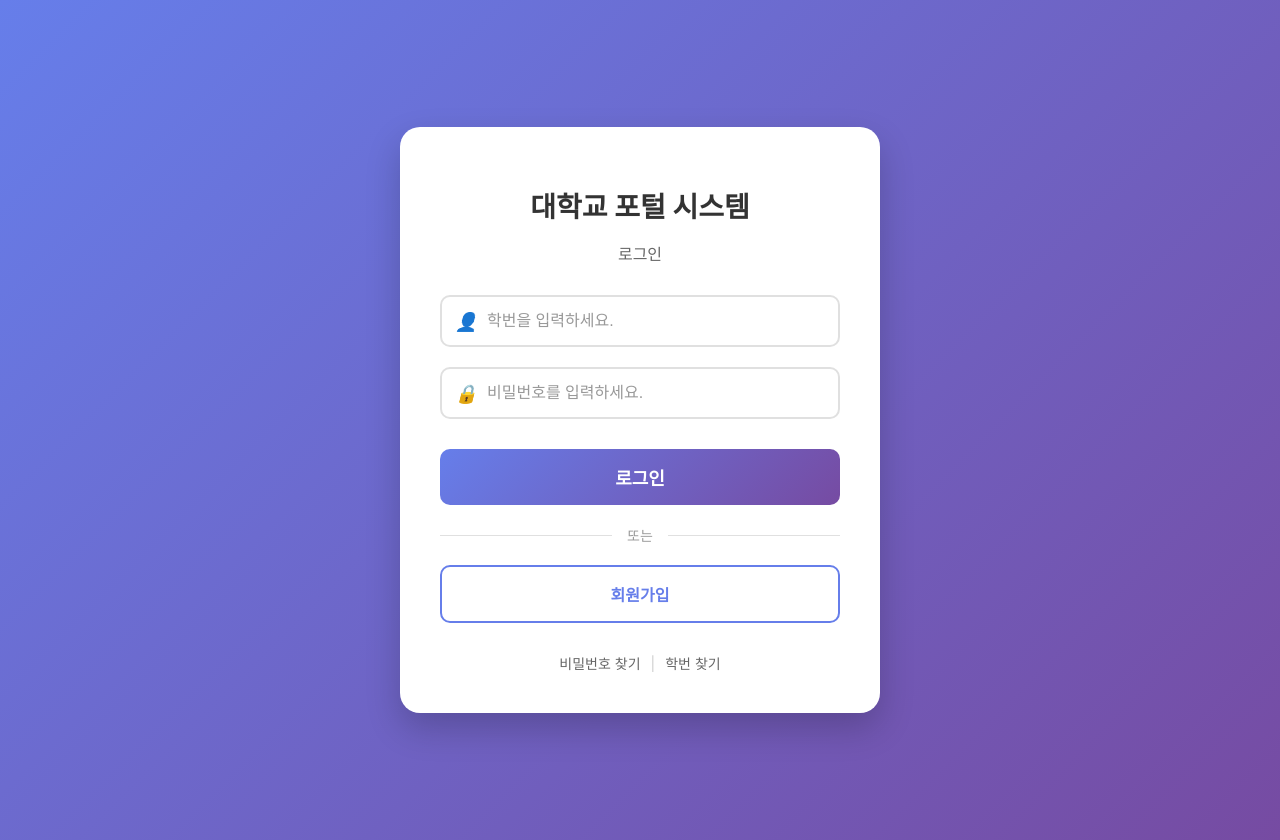
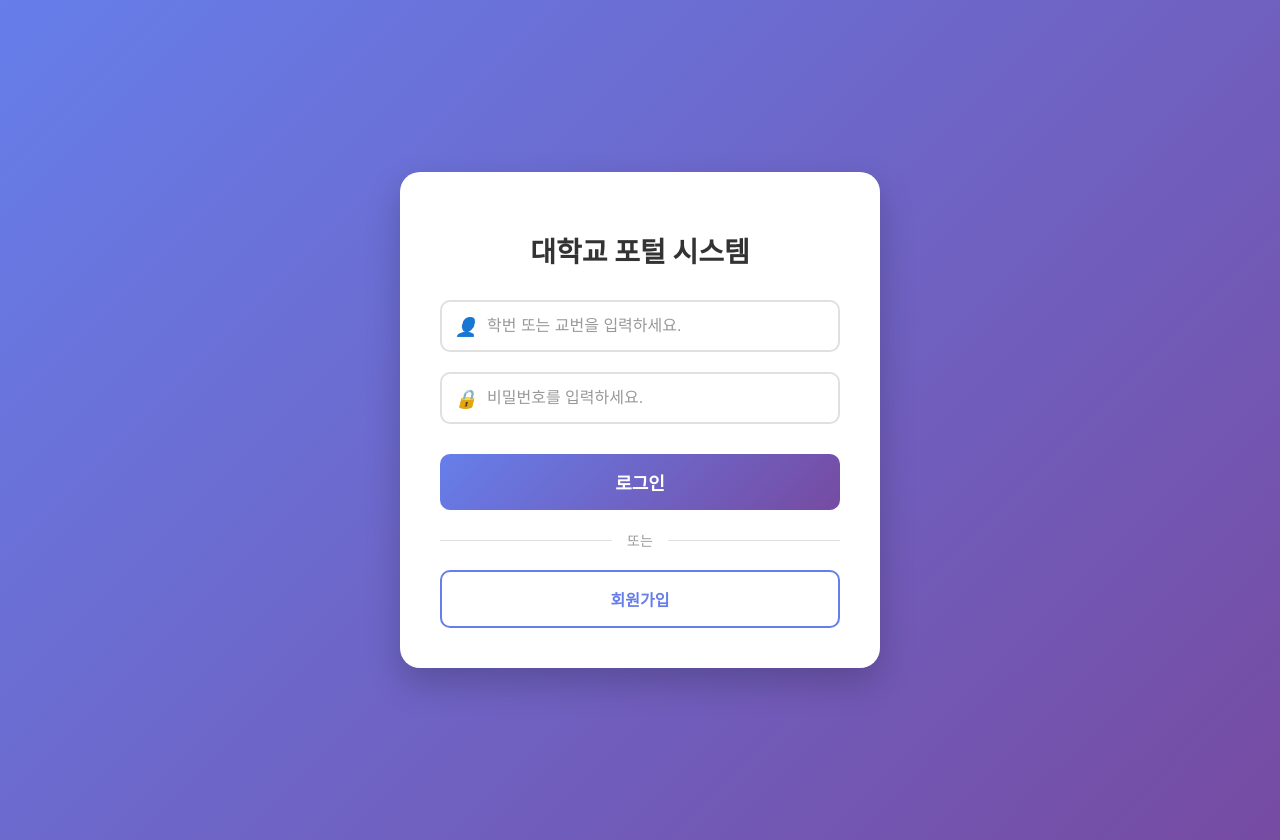
Before and after one commit to SeungJunLee-01/university, a React (Create React App) app in the folder front/tumb/: page / in a window 1280 px wide. Built offline with nearby package versions, Linux system fonts and the light colour scheme.

Commit message:
이승준 완료!^^!

```diff
--- a/front/tumb/src/App.js
+++ b/front/tumb/src/App.js
@@ -1,8 +1,9 @@
-import { Routes, Route, Link, useNavigate, BrowserRouter } from 'react-router-dom';
+import { Routes, Route, BrowserRouter } from 'react-router-dom';
 import Login from './Pages/Login';
 import SignUp from './Pages/SignUp';
 import Profile from './Pages/Students/Profile';
 import Application from './Pages/Students/Application';
+import Result from './Pages/Students/Result';
 
 const App = () => {
 
@@ -14,6 +15,7 @@ const App = () => {
                 <Route path='/SignUp' element={<SignUp/>}/>
                 <Route path='/Students/Profile' element={<Profile/>}/>
                 <Route path='/Students/Application' element={<Application/>}/>
+                <Route path='/Students/Result' element={<Result />} />
             </Routes>
           </BrowserRouter>
         </div>
--- a/front/tumb/src/Pages/Login.css
+++ b/front/tumb/src/Pages/Login.css
@@ -163,28 +163,6 @@
     color: white;
 }
 
-/* 푸터 링크 스타일 */
-.login-footer {
-    text-align: center;
-    margin-top: 30px;
-    font-size: 14px;
-}
-
-.login-footer a {
-    color: #666;
-    text-decoration: none;
-    transition: color 0.3s ease;
-}
-
-.login-footer a:hover {
-    color: #667eea;
-    text-decoration: underline;
-}
-
-.login-footer span {
-    margin: 0 10px;
-    color: #ccc;
-}
 
 /* 반응형 디자인 */
 @media (max-width: 480px) {
--- a/front/tumb/src/Pages/Login.jsx
+++ b/front/tumb/src/Pages/Login.jsx
@@ -11,7 +11,8 @@ function Login() {
     const [inputId, setInputid] = useState('');
     const [inputPw, setInputpw] = useState('');
 
-    const idcheck = () => { //로그인 함수
+    //로그인 함수
+    const idcheck = () => {
         if((id === inputId) && (pw === inputPw)) {
             alert('로그인 완료');
             navigate('/students/Profile');
@@ -20,6 +21,7 @@ function Login() {
             alert('아이디 또는 비밀번호가 틀렸습니다.');
     }
 
+    //로그인 성공시 프로필로 넘기기, 추후 교수 페이지로 넘어가는 것도 할 것
     const SignUp_Link = () => {
         navigate('./SignUp');
     }
@@ -36,7 +38,6 @@ function Login() {
             <div className="loginbox">
                 <div className="login-header">
                     <h1>대학교 포털 시스템</h1>
-                    <p>로그인</p>
                 </div>
 
                 <div className="login-form">
@@ -46,7 +47,7 @@ function Login() {
                             type="text"
                             value={inputId}
                             onChange={(e) => setInputid(e.target.value)}
-                            placeholder="학번을 입력하세요."
+                            placeholder="학번 또는 교번을 입력하세요."
                             className="login-input"
                         />
                     </div>
@@ -70,12 +71,6 @@ function Login() {
 
                     <button className="sign_up_link" onClick={SignUp_Link}>회원가입</button>
                 </div>
-
-                <div className="login-footer">
-                    <a href="#">비밀번호 찾기</a>
-                    <span>|</span>
-                    <a href="#">학번 찾기</a>
-                </div>
             </div>
         </div>
     );
--- a/front/tumb/src/Pages/students/Application.jsx
+++ b/front/tumb/src/Pages/students/Application.jsx
@@ -2,10 +2,15 @@ import React, { useState } from 'react';
 
 const Application = () => {
     const {stu_num, stu_name, stu_gen} = {stu_num: 566, stu_name: 'Lee', stu_gen: '남'};    //임시 학생 정보
-    const sub_num = '11111-11'  //임시 과목 코드
+    const {sub_num_front, sub_num_back, sub_name, sub_score} = {sub_num_front: 11111, sub_num_back: 11, sub_name: '교과목명', nub_score_: 3};
 
     const [subNumFront, setSubNumFront] = useState(0);  //교과목 코드
     const [subNumBack, setSubNumBack] = useState(0);
+
+    //수강신청 기능, 서버에 올리는 기능 넣을 것
+    const applicate = () => {
+
+    }
 
     return(
         <div>
@@ -32,16 +37,18 @@ const Application = () => {
                 </table>
                 <button>추가</button>
 
-                <table>
+                <table border={1}>
                     <tr>
                         <th>강의번호</th>
                         <th>교과목명</th>
                         <th>학점</th>
-                        <th>강의시간</th>
                         <th>신청</th>
                     </tr>
                     <tr>
-                        <th>여기서부터 서버에서 불러와서 정리</th>
+                        <th>{sub_num_front}-{sub_num_back}</th>
+                        <th>{sub_name}</th>
+                        <th>{sub_score}</th>
+                        <th><button onClick={applicate}>신청버튼</button></th>
                     </tr>
                 </table>
             </div>
--- /dev/null
+++ b/front/tumb/src/Pages/students/Result.jsx
@@ -0,0 +1,44 @@
+import React, { useState } from 'react';
+
+function Result() {
+
+    const sub1 = {
+        semester: '2025-1',
+        name: '교과목명1',
+        grade: 'A+'
+    };
+    const sub2 = {
+        semester: '2024-2',
+        name: '교과목명2',
+        grade: 'B+'
+    };
+
+    const subjects = [sub1, sub2];
+    const [selectSemester, setSelectSemester] = useState('');
+
+
+    return(
+        <div>
+            {/* //성적확인 할 학기 선택 */}
+            <select onChange={(e) => setSelectSemester(e.target.value)}>
+                <option value="">학기를 선택하세요</option>
+                {subjects.map((subject, index) => (
+                    <option key={index} value={subject.semester}>
+                        {subject.semester}
+                    </option>
+                ))}
+            </select>
+
+            {/* 선택한 학기의 성적 정보 */}
+            {selectSemester && subjects.filter(subject => subject.semester === selectSemester).map((subject, index) => (
+                <div key={index}>
+                    <p>학기: {subject.semester}, 과목명: {subject.name}, 성적: {subject.grade}</p>
+                </div>
+            ))
+        }
+
+
+        </div>
+    );
+};
+export default Result;
--- a/front/tumb/src/Pages/students/profile.jsx
+++ b/front/tumb/src/Pages/students/profile.jsx
@@ -8,14 +8,17 @@ const Profile = () => {
     const app_link = () => {
         navigate('/students/Application');
     }
+    const result_link = () => {
+        navigate('/Students/Result');
+    }
 
     //학번, 한글성명, 주민번호 앞자리, 성별, 소속학과, 학년, 학적상태(재학, 휴학, 자퇴)
-    const {stu_num, stu_name, stu_per, stu_gen, stu_aff, stu_grade, stu_state}
-     = {stu_num: 566, stu_name: 'Lee', stu_per: 111111, stu_gen: '남', stu_aff: '컴공', stu_grade: 3, stu_state: '재학'};
+    const { stu_num, stu_name, stu_per, stu_gen, stu_aff, stu_grade, stu_state }
+        = { stu_num: 566, stu_name: 'Lee', stu_per: 111111, stu_gen: '남', stu_aff: '컴공', stu_grade: 3, stu_state: '재학' };
 
     // 학적 상태에 따른 클래스명 결정
     const getStatusClass = (status) => {
-        switch(status) {
+        switch (status) {
             case '재학': return 'status-active';
             case '휴학': return 'status-leave';
             case '자퇴': return 'status-quit';
@@ -23,7 +26,7 @@ const Profile = () => {
         }
     };
 
-    return(
+    return (
         <div className="profile-container">
             <div className="profile-wrapper">
                 <div className="profile-header">
@@ -117,6 +120,12 @@ const Profile = () => {
                             수강신청
                         </button>
                     </div>
+                    <div className="profile-actions">
+                        <button className='application_button' onClick={result_link}>
+                            <span className="button-icon">📝</span>
+                            성적확인
+                        </button>
+                    </div>
                 </div>
 
                 <div className="profile-footer">
@@ -128,5 +137,5 @@ const Profile = () => {
         </div>
     );
 };
-
+//파일명 변경을 위한 주석
 export default Profile;
```
Also changed, not shown: front/tumb/src/components/Navigation.jsx (deleted).
